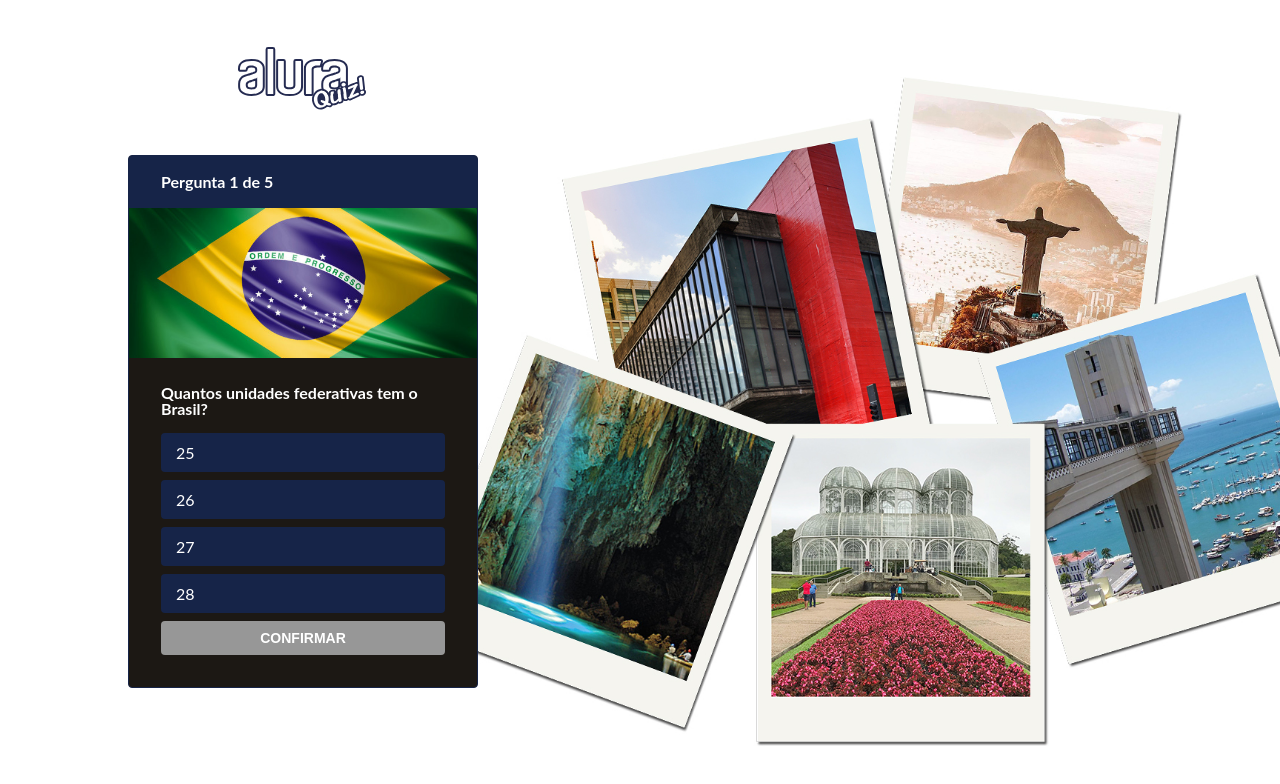
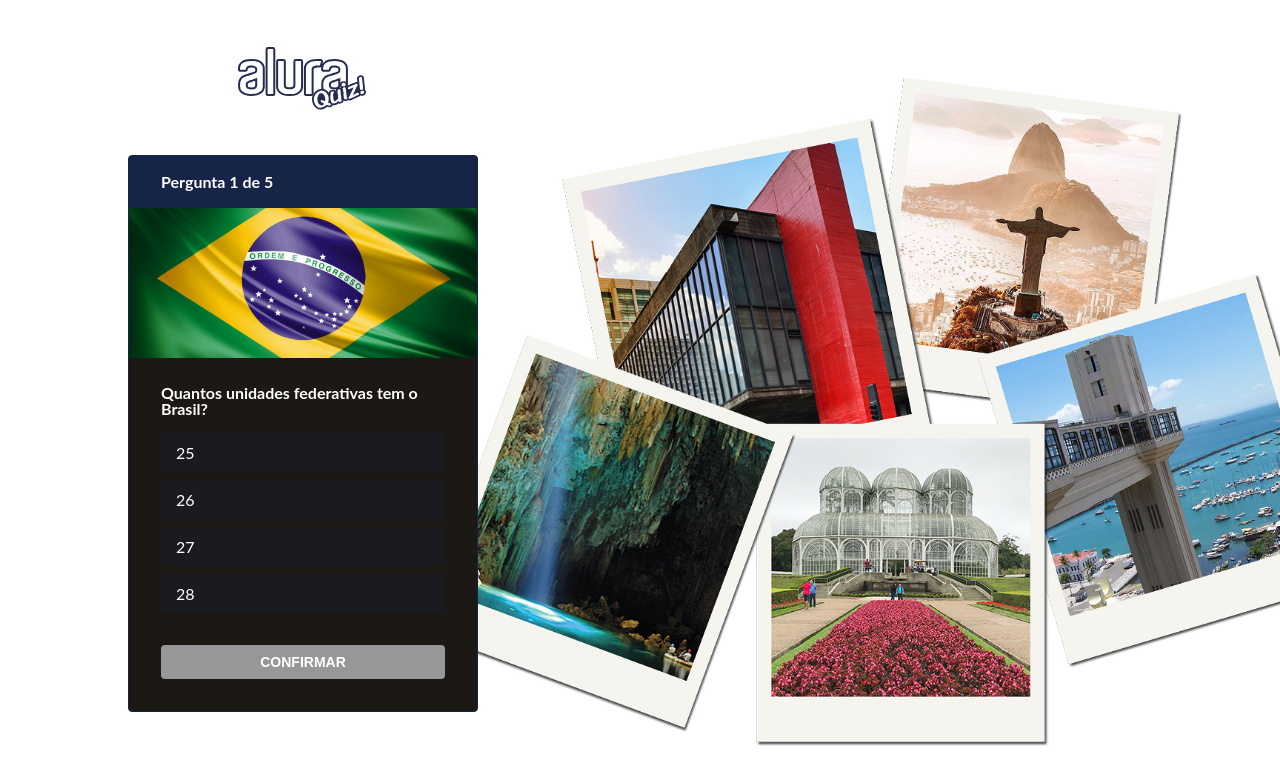
Before and after one commit to Mathtzt/brasilidadesQuiz, a Next.js app: page /quiz in a window 1280 px wide. Shown: the top 784 px of the page. Built offline with nearby package versions, Linux system fonts and the light colour scheme.

Commit message:
Finalizando aula 4 da imersão

```diff
--- a/db.json
+++ b/db.json
@@ -55,7 +55,7 @@
       "image": "/images/questoes/q5-facil.jpg",
       "title": "Quem proclamou a Independência do Brasil?",
       "description": "",
-      "answer": 2,
+      "answer": 1,
       "alternatives": [
         "D. Pedro II",
         "D. Pedro I",
@@ -198,7 +198,7 @@
       "mainBg": "#1C1814",
       "secondaryBg": "#FFFFFF",
       "contrastText": "#FFFFFF",
-      "wrong": "#FF5722",
+      "wrong": "#bd2f2f",
       "success": "#4CAF50"
     },
     "borderRadius": "4px"
--- a/package.json
+++ b/package.json
@@ -18,6 +18,7 @@
     "styled-components": "^5.0.0"
   },
   "devDependencies": {
+    "@emotion/core": "^11.0.0",
     "babel-plugin-styled-components": "^1.8.0",
     "eslint": "^7.18.0",
     "eslint-config-airbnb": "^18.2.1",
--- /dev/null
+++ b/pages/api/db.js
@@ -0,0 +1,13 @@
+import db from '../../db.json';
+
+export default function dbHandler (request, response) {
+    if (request.method === 'OPTIONS') {
+        response.status(200).end();
+        return;
+    }
+    response.setHeader('Access-Control-Allow-Credentials', true);
+    response.setHeader('Access-Control-Allow-Origin', '*');
+    response.setHeader('Access-Control-Allow-Methods', 'GET, OPTIONS, PATCH, DELETE, POST');
+
+    response.json(db);
+}
--- a/pages/index.js
+++ b/pages/index.js
@@ -1,6 +1,5 @@
 import React from "react";
 import 'bootstrap/dist/css/bootstrap.min.css';
-import styled from 'styled-components'
 import { useRouter } from "next/router";
 import Form from 'react-bootstrap/Form';
 
--- a/pages/quiz.js
+++ b/pages/quiz.js
@@ -6,6 +6,43 @@ import QuizLogo from "../src/components/QuizLogo";
 import Widget from "../src/components/Widget";
 import Button from "../src/components/Button";
 import QuizContainer from "../src/components/QuizContainer";
+import AlternativesForm from "../src/components/AlternativeForm";
+
+function getSomatorioAcertosQuiz(results) {
+    return (
+        results.reduce((somatorioAtual, resultAtual) => {
+            const isAcerto = resultAtual === true;
+            if (isAcerto) {
+                return somatorioAtual + 1;
+            }
+            return somatorioAtual;
+        }, 0)
+    )
+}
+
+function ResultWidget({results}) {
+    return(
+        <Widget>
+            <Widget.Header>
+                Tela de Resultados
+            </Widget.Header>
+            <Widget.Content>
+                <div>Você acertou {getSomatorioAcertosQuiz(results)} questões, parabéns!</div>
+                <ul>
+                    {results.map((result, index) => (
+                        <li>
+                            Questão {index+1}: {' '}
+                            {result === true
+                                ? 'Acertou'
+                                : 'Errou'
+                            }
+                        </li>
+                    ))}
+                </ul>
+            </Widget.Content>
+        </Widget>
+    );
+}
 
 function LoadingWidget() {
     return(
@@ -20,7 +57,7 @@ function LoadingWidget() {
     );
 }
 
-function QuestionWidget({question, totalQuestions, questionIndex, onSubmit}) {
+function QuestionWidget({question, totalQuestions, questionIndex, onSubmit, addResult}) {
     const [selectedAlternative, setSelectedAlternative] = React.useState(undefined);
     const [isQuestionSubmited, setIsQuestionSubmited] = React.useState(false);
     const questionId = `question_${questionIndex}`
@@ -53,23 +90,28 @@ function QuestionWidget({question, totalQuestions, questionIndex, onSubmit}) {
                     {question.description}
                 </p>
 
-                <form onSubmit={(event) => {
+                <AlternativesForm onSubmit={(event) => {
                     event.preventDefault();
                     setIsQuestionSubmited(true);
                     setTimeout(() => {
+                        addResult(isCorrect);
                         setIsQuestionSubmited(false);
-                        setSelectedAlternative(undefined)
+                        setSelectedAlternative(undefined);
                         onSubmit();
                     }, 2000)
                 }}>
                     {question.alternatives.map((alternative, index) => {
                         const alternativeId = `alternativeId_${index}`;
+                        const alternativeStatus = isCorrect ? 'SUCCESS' : 'ERROR';
+                        const isSelected = selectedAlternative == index;
+
                         return (
                             <Widget.Topic
                                 as="label"
                                 key={alternativeId}
                                 htmlFor={alternativeId}
-                                style={{backgroundColor: selectedAlternative === index ? db.theme.colors.secondary : db.theme.colors.primary }}
+                                data-selected={isSelected}
+                                data-status={isQuestionSubmited && alternativeStatus}
                             >
                             <input
                                 style={{display: 'none'}}
@@ -88,7 +130,7 @@ function QuestionWidget({question, totalQuestions, questionIndex, onSubmit}) {
 
                     {isQuestionSubmited && isCorrect && <p>Você acertou!</p>}
                     {isQuestionSubmited && !isCorrect && <p>Você errou!</p>}
-                </form>
+                </AlternativesForm>
             </Widget.Content>
         </Widget>
     );
@@ -103,8 +145,16 @@ const screenStates = {
 export default function QuizPage() {
     const [screenState, setScreenState] = React.useState(screenStates.LOADING);
     const [questionIndex, setQuestionIndex] = React.useState(0);
+    const [results, setResults] = React.useState([])
     const question = db.questions[questionIndex];
     const totalQuestions = db.questions.length;
+
+    function addResult(result) {
+        setResults([
+            ...results,
+            result
+        ]);
+    }
 
     React.useEffect(() => {
         setTimeout(() => {
@@ -131,11 +181,12 @@ export default function QuizPage() {
                         question={question}
                         questionIndex={questionIndex}
                         totalQuestions={totalQuestions}
+                        addResult={addResult}
                         onSubmit={handleSubmitQuiz}
                         />
                     )};
                 {screenState === screenStates.RESULT && (
-                    <div>Você acertou x questões, parabéns!</div>
+                    <ResultWidget results={results}/>
                 )}
             </QuizContainer>
         </QuizBackground>
--- /dev/null
+++ b/src/components/AlternativeForm/index.js
@@ -0,0 +1,24 @@
+import styled from 'styled-components';
+
+const AlternativesForm = styled.form`
+  label {
+    &[data-selected="true"] {
+      background-color: ${({ theme }) => theme.colors.secondary};
+
+      &[data-status="SUCCESS"] {
+        background-color: ${({ theme }) => theme.colors.success};
+      }
+      &[data-status="ERROR"] {
+        background-color: ${({ theme }) => theme.colors.wrong};
+      }
+    }
+    &:focus {
+      opacity: 1;
+    }
+  }
+  button {
+    margin-top: 24px;
+  }
+`;
+
+export default AlternativesForm;
```
Also changed, not shown: 1 other file (tests, documents, lock files or other folders).
